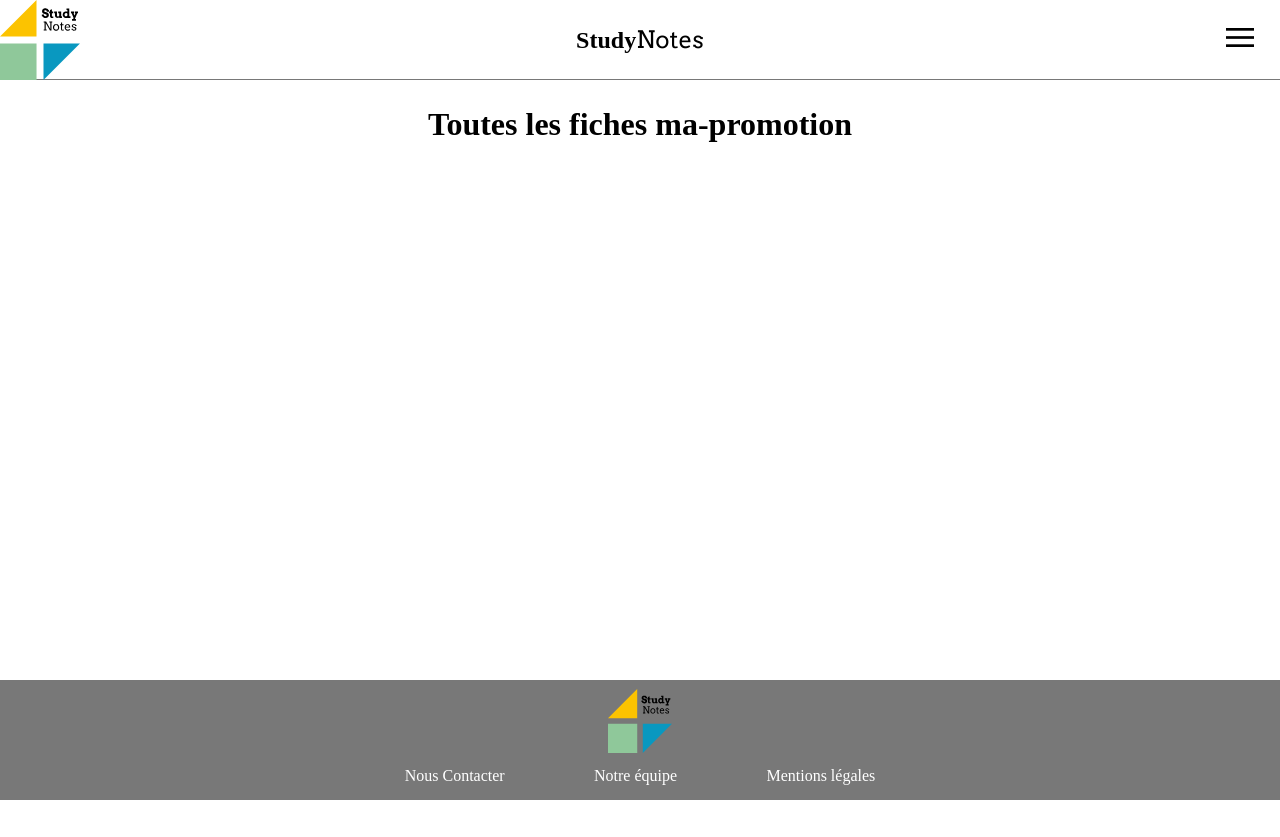
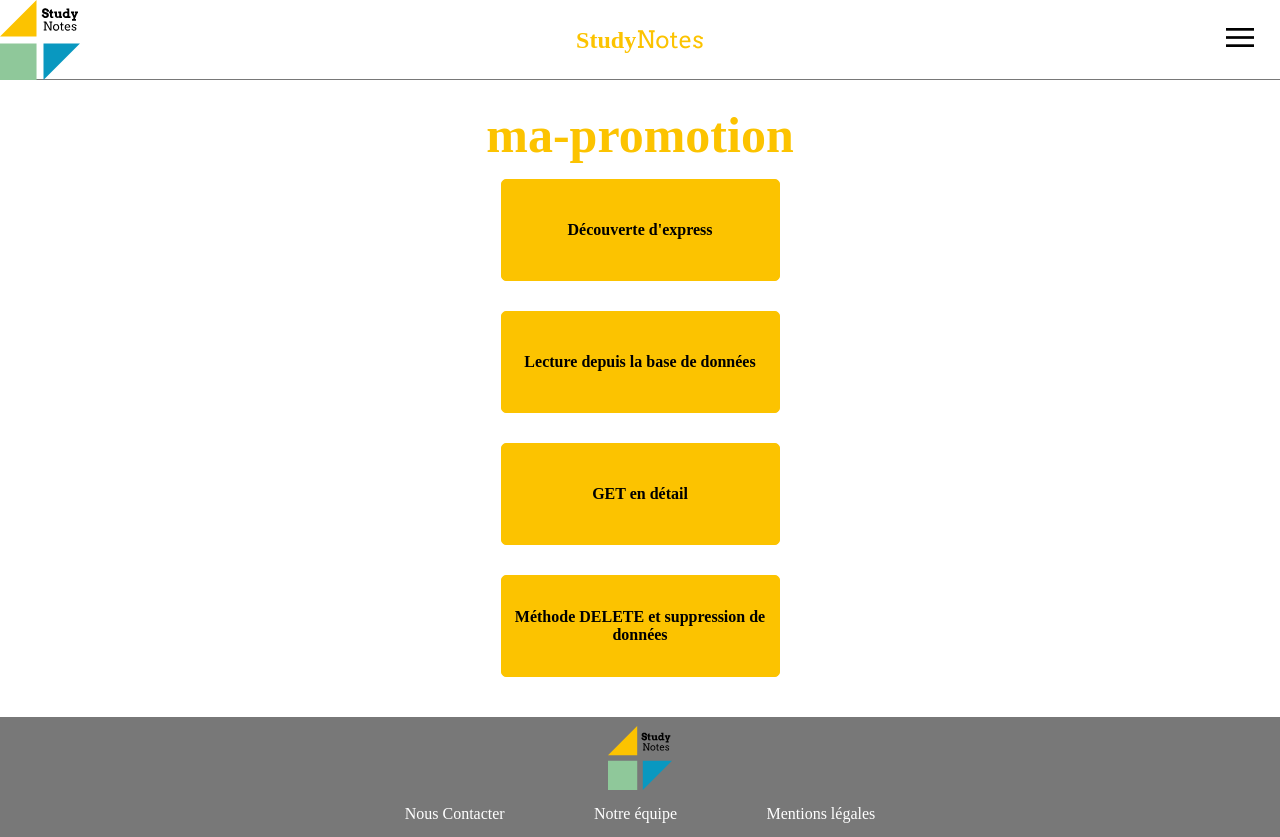
Before and after one commit to WildCodeSchool/2104-wns-lyon-groupe1-front, a React (Create React App) app: page /ma-promotion in a window 1280 px wide. Before the commit the page ends 800 px from the top, so only its background shows below. Built offline with nearby package versions, Linux system fonts and the light colour scheme; no server answers; the HTML template or start-up script is replaced by a standard one; a web font is replaced by a local one.

Commit message:
+ boucle sur tableau de flashcard + ajout style

```diff
--- /dev/null
+++ b/src/route/FlashCards.scss
@@ -0,0 +1,25 @@
+@import '../globalColors.scss';
+
+.flashcard-list {
+    .flashcard-element {
+        display: flex;
+        flex-direction: column;
+        align-items: center;
+
+        .flashcard-buttons {
+            background-color: $colorYellow;
+            border-color: $colorYellow;
+            font-weight: bold;
+            padding: 50px 10px;
+            margin: 15px 0;
+            width: 100%;
+            justify-content: center;
+            max-height: 30px;
+
+            &:hover {
+                background-color: $colorWhite;
+                color: $colorYellow;
+            }
+        }
+    }
+}
--- a/src/route/FlashCards.tsx
+++ b/src/route/FlashCards.tsx
@@ -1,12 +1,69 @@
+import './FlashCards.scss';
 import React from 'react';
-import { useParams } from 'react-router-dom';
+import { useParams, Link } from 'react-router-dom';
+import { useQuery } from '@apollo/client';
+import { ALL_FLASHCARDS_BY_SUBJECTS } from '../utils/graphqlRequest';
 
 export default function FlashCards() {
   const { matiere }: { matiere: string } = useParams();
+  // const { loading, error, data } = useQuery(ALL_FLASHCARDS_BY_SUBJECTS);
+  // if (loading) return <div>Loading...</div>;
+  // if (error) return <div>Error! {error.message}</div>;
+
+  const flashCardsBySubjectData = {
+    classroomId: '1',
+    name: 'Développement Web Lyon',
+    year: '2021/2022',
+    subject: [
+      {
+        id: '1',
+        imageUrl: '/images/Node.js_logo.svg',
+        name: 'NodeJS',
+
+        flashcard: [
+          {
+            id: '1',
+            title: "Découverte d'express",
+          },
+          {
+            id: '2',
+            title: 'Lecture depuis la base de données',
+          },
+          {
+            id: '3',
+            title: 'GET en détail',
+          },
+          {
+            id: '4',
+            title: 'Méthode DELETE et suppression de données',
+          },
+        ],
+      },
+    ],
+  };
 
   return (
     <>
-      <h1>Toutes les fiches {matiere}</h1>
+      <h1>{matiere}</h1>
+      <div className="flashcard-list">
+        {flashCardsBySubjectData?.subject.map((element: any) => (
+          <div
+            data-testid={element.id}
+            className="flashcard-element"
+            key={element.id}
+          >
+            {element.flashcard.map((flashcard: any) => (
+              <button
+                key={flashcard.id}
+                type="button"
+                className="buttons flashcard-buttons"
+              >
+                {flashcard.title}
+              </button>
+            ))}
+          </div>
+        ))}
+      </div>
     </>
   );
 }
--- a/src/route/Study.scss
+++ b/src/route/Study.scss
@@ -1,5 +1,10 @@
 @import '../globalColors.scss';
 
+h1 {
+    color: $colorYellow;
+    font-weight: bold;
+    font-size: 50px;
+}
 
 .subject-list {
     // display: flex;
--- a/src/route/Study.tsx
+++ b/src/route/Study.tsx
@@ -20,7 +20,7 @@ export default function Study() {
     classroomId: '1',
     name: 'Développement Web Lyon',
     year: '2021/2022',
-    subjects: [
+    subject: [
       {
         id: '1',
         imageUrl: '/images/Node.js_logo.svg',
@@ -63,7 +63,7 @@ export default function Study() {
     <>
       <h1>Mes matières</h1>
       <div className="subject-list">
-        {mockData?.subjects.map((element: any) => (
+        {mockData?.subject.map((element: any) => (
           <div
             data-testid={element.id}
             className="subject-element"
--- a/src/utils/graphqlRequest.ts
+++ b/src/utils/graphqlRequest.ts
@@ -33,16 +33,18 @@ export const ALL_SUBJECTS = gql`
   query getSubjects {
     subject {
       id
-      title
+      name
+      imageURL
     }
   }
 `;
 
 export const ALL_FLASHCARDS_BY_SUBJECTS = gql`
-  mutation getAllFlashcardsBySubject($subjectTitle: String!) {
+  query getAllFlashcardsBySubject($subjectTitle: String!) {
     subject(title: $subjectTitle) {
       id
-      title
+      name
+      imageURL
       flashcard {
         id
         title
```
Also changed, not shown: schema.faker.graphql (added, +46 -0 lines).
